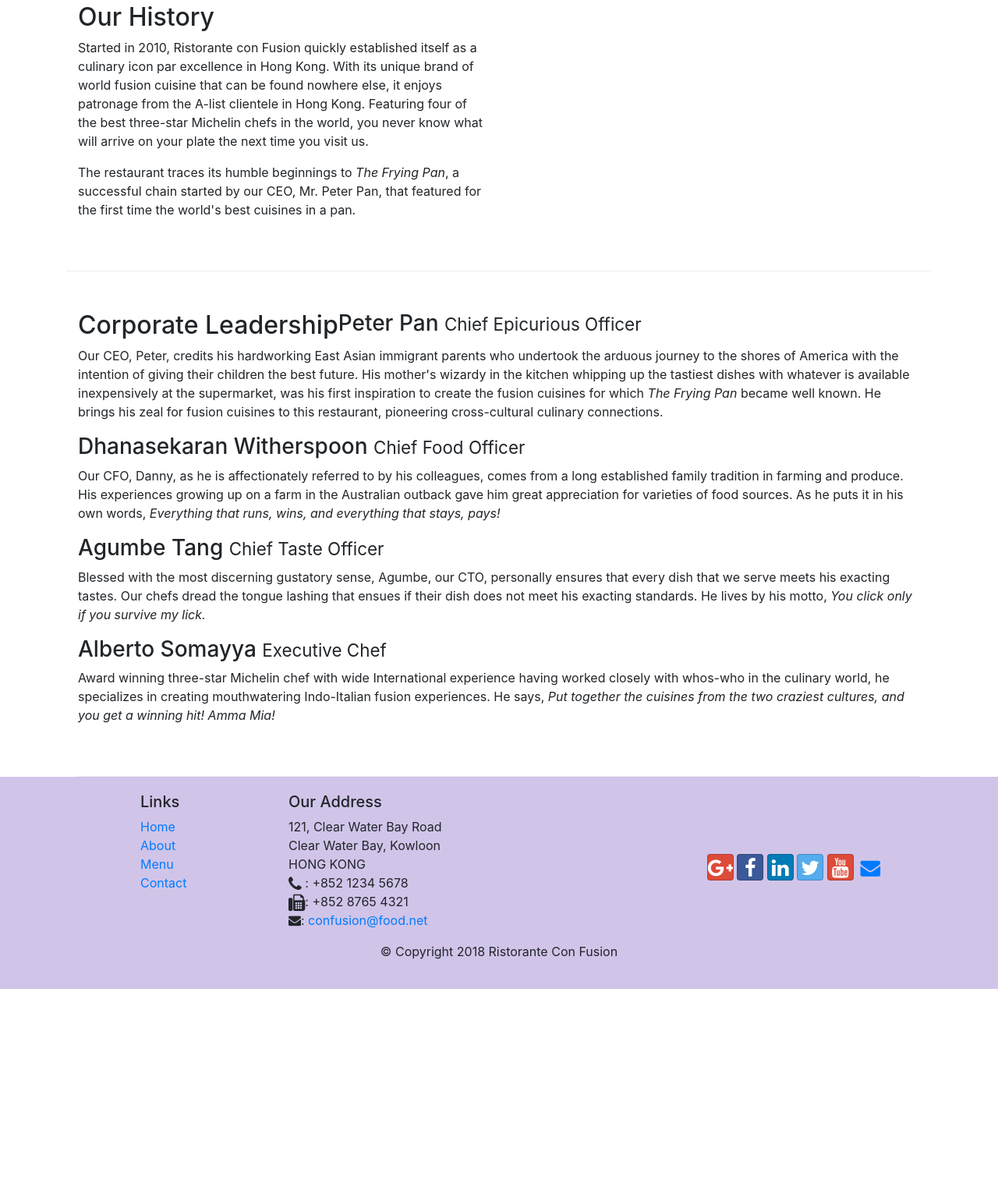
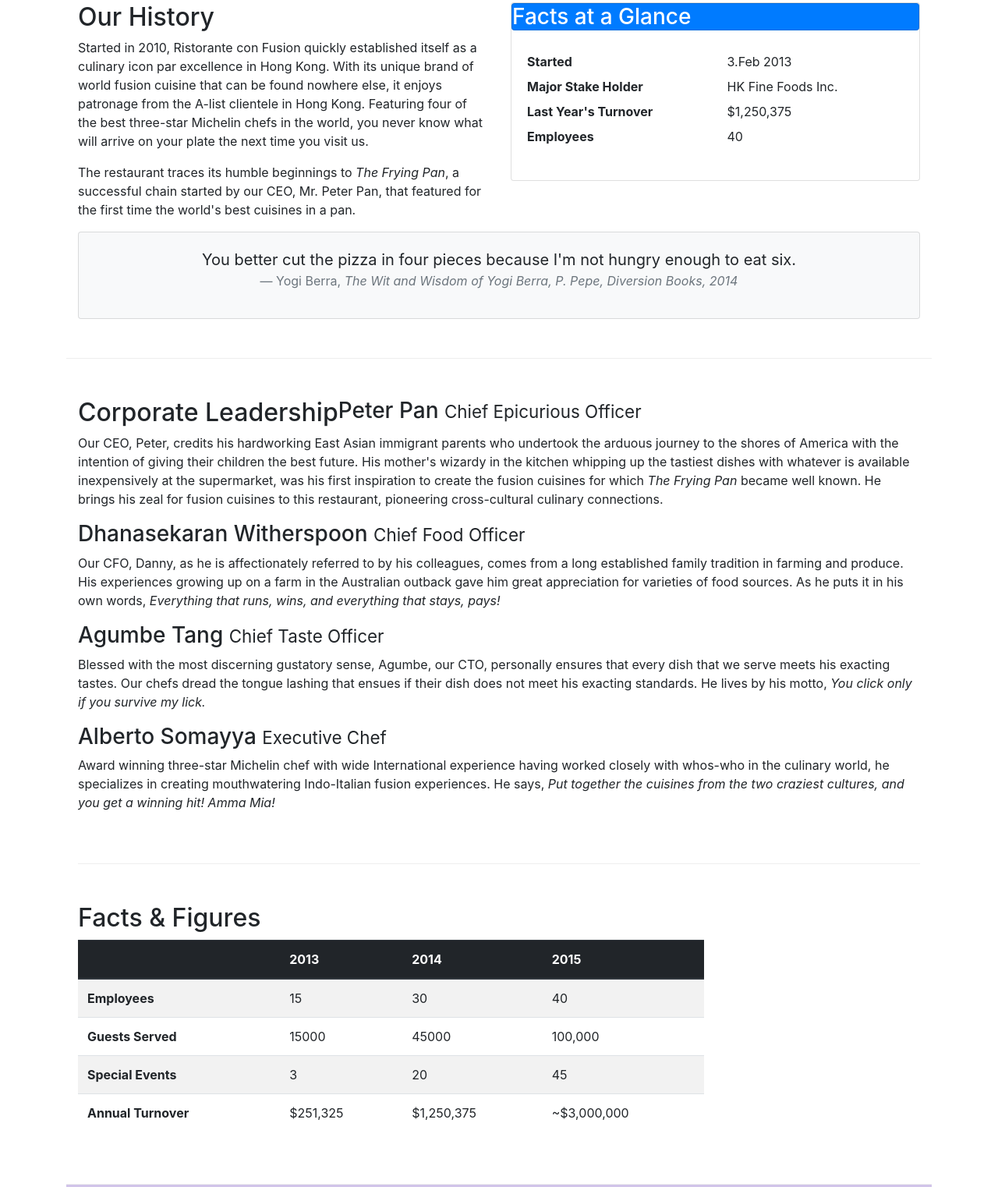
Before and after one commit to KalyaniDhavale98/Coursera, a website: page aboutus.html in a window 1280 px wide. Shown: the part 512-2034 px from the top of the page at 78% size. Before the commit the page ends 1780 px from the top, so only its background shows below. Drawn offline with nearby package versions, Linux system fonts and the light colour scheme.

Commit message:
cards and tables

```diff
--- a/aboutus.html
+++ b/aboutus.html
@@ -25,11 +25,11 @@
         <a class="navbar-brand" href="./index.html">Ristorante Con Fusion</a>
         <div class="collapse navbar-collapse" id="navbar">
             <ul class="navbar-nav mr-auto">
-                <li class="nav-item "><a class="nav-link" href="#"> <span class="fa fa-home fa-lg"></span> Home</a></li>
+                <li class="nav-item "><a class="nav-link" href="./index.html"> <span class="fa fa-home fa-lg"></span> Home</a></li>
                 <li class="nav-item"><a class="nav-link" href="#"><span class="fa fa-list fa-lg"></span> Menu</a></li>
-                <li class="nav-item active"><a class="nav-link" href="./aboutus.html"><span class="fa fa-info fa-lg"></span> About</a></li>
+                <li class="nav-item active"><a class="nav-link" href="#"><span class="fa fa-info fa-lg"></span> About</a></li>
                 <li class="nav-item"><a class="nav-link" href="./contactus.html"><span class="fa fa-address-card fa-lg"></span>Contact</a></li>
-                <li class="nav-item"><a class="nav-link" href="#"><span class=" fa fa-solid fa-user fa-lg"></span> Login</a></li>
+                <!-- <li class="nav-item"><a class="nav-link" href="#"><span class=" fa fa-solid fa-user fa-lg"></span> Login</a></li> -->
             </ul>
         </div>
     </div>
@@ -59,13 +59,40 @@
             </div>
         </div>
 
-        <div class="row row-content align-items-center">
-            <div class="col-12 col-sm-6">
+        <div class="row row-content ">
+            <div class=" col-sm">
                 <h2>Our History</h2>
                 <p>Started in 2010, Ristorante con Fusion quickly established itself as a culinary icon par excellence in Hong Kong. With its unique brand of world fusion cuisine that can be found nowhere else, it enjoys patronage from the A-list clientele in Hong Kong.  Featuring four of the best three-star Michelin chefs in the world, you never know what will arrive on your plate the next time you visit us.</p>
                 <p>The restaurant traces its humble beginnings to <em>The Frying Pan</em>, a successful chain started by our CEO, Mr. Peter Pan, that featured for the first time the world's best cuisines in a pan.</p>
             </div>
-            <div class="col-12 col-sm">
+            <div class="col-sm">
+                <div class="card">
+                    <h3 class="card header bg-primary text-white">Facts at a Glance</h3>
+                    <div class="card-body">
+                        <dl class="row">
+                            <dt class="col-6">Started</dt>
+                            <dd class="col-6">3.Feb 2013</dd>
+                            <dt class="col-6">Major Stake Holder</dt>
+                            <dd class="col-6">HK Fine Foods Inc.</dd>
+                            <dt class="col-6">Last Year's Turnover</dt>
+                            <dd class="col-6">$1,250,375</dd>
+                            <dt class="col-6">Employees</dt>
+                            <dd class="col-6">40</dd>
+                        </dl>
+                    </div>
+                </div>
+            </div>
+            <div class="col-12">
+                <div class="card card-body bg-light">
+                    <blockquote class="blockquote text-center">
+                        <p class="mb-0">You better cut the pizza in four pieces because
+                            I'm not hungry enough to eat six.</p>
+                        <footer class="blockquote-footer">Yogi Berra,
+                            <cite title="Source Title">The Wit and Wisdom of Yogi Berra,
+                                P. Pepe, Diversion Books, 2014</cite>
+                        </footer>
+                    </blockquote>
+                </div>
             </div>
         </div>
 
@@ -81,6 +108,50 @@
                 <p class="d-none d-lg-block">Blessed with the most discerning gustatory sense, Agumbe, our CTO, personally ensures that every dish that we serve meets his exacting tastes. Our chefs dread the tongue lashing that ensues if their dish does not meet his exacting standards. He lives by his motto, <em>You click only if you survive my lick.</em></p>
                 <h3>Alberto Somayya <small>Executive Chef</small></h3>
                 <p class="d-none d-lg-block">Award winning three-star Michelin chef with wide International experience having worked closely with whos-who in the culinary world, he specializes in creating mouthwatering Indo-Italian fusion experiences. He says, <em>Put together the cuisines from the two craziest cultures, and you get a winning hit! Amma Mia!</em></p>
+            </div>
+        </div>
+        <div class="row row-content">
+            <div class="col-12 col-sm-9">
+                <h2>Facts &amp Figures</h2>
+                <div class="table-responsive">
+                    <table class="table table-striped">
+                        <thead class="thead-dark">
+                            <tr>
+                                <th>&nbsp;</th>
+                                <th>2013</th>
+                                <th>2014</th>
+                                <th>2015</th>
+                            </tr>
+                        </thead>
+                        <tbody>
+                            <tr>
+                                <th>Employees</th>
+                                <td>15</td>
+                                <td>30</td>
+                                <td>40</td>
+                            </tr>
+                            <tr>
+                                <th>Guests Served</th>
+                                <td>15000</td>
+                                <td>45000</td>
+                                <td>100,000</td>
+                            </tr>
+                            <tr>
+                                <th>Special Events</th>
+                                <td>3</td>
+                                <td>20</td>
+                                <td>45</td>
+                            </tr>
+                            <tr>
+                                <th>Annual Turnover</th>
+                                <td>$251,325</td>
+                                <td>$1,250,375</td>
+                                <td>~$3,000,000</td>
+                            </tr>
+                        </tbody>
+                    </table>
+            </div>
+            <div class="col-12 col-sm-3">
             </div>
        </div>
 
```
Also changed, not shown: contactus.html (+2 -7 lines), index.html (+1 -1 lines).
